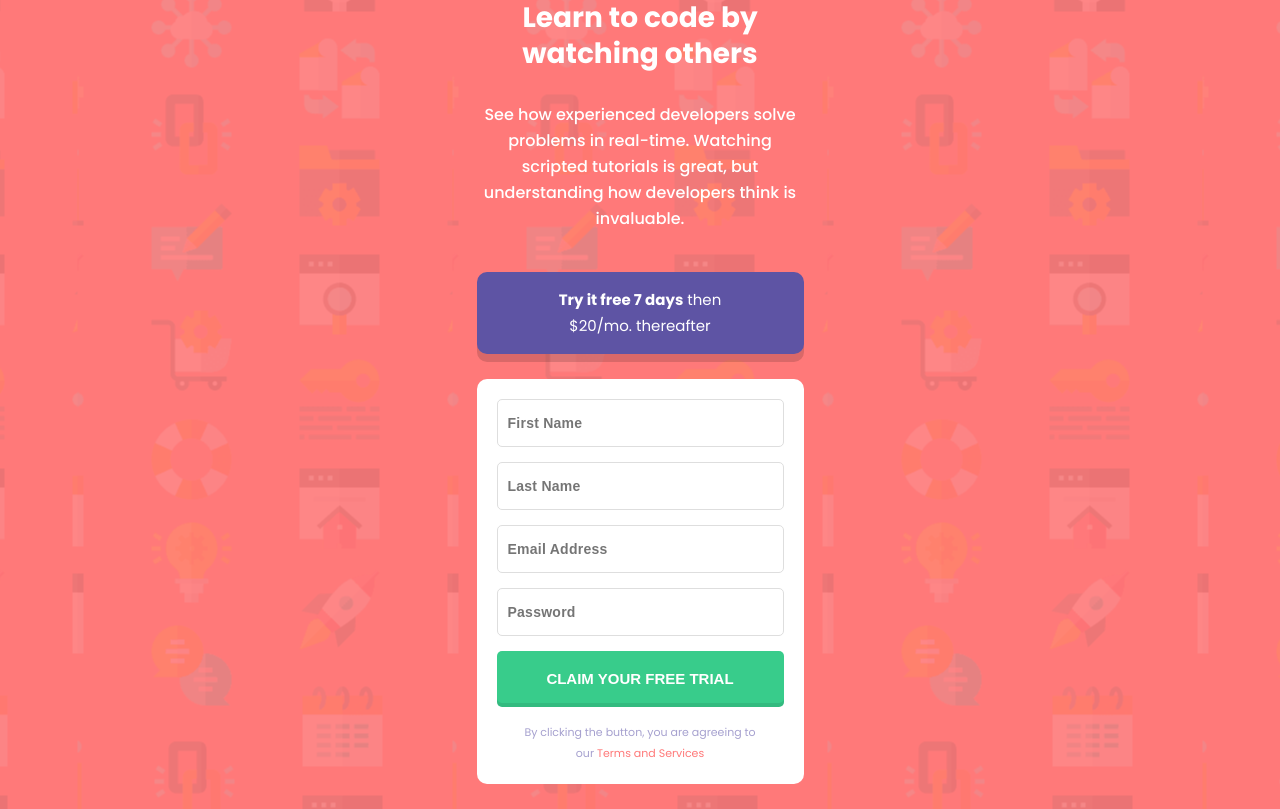
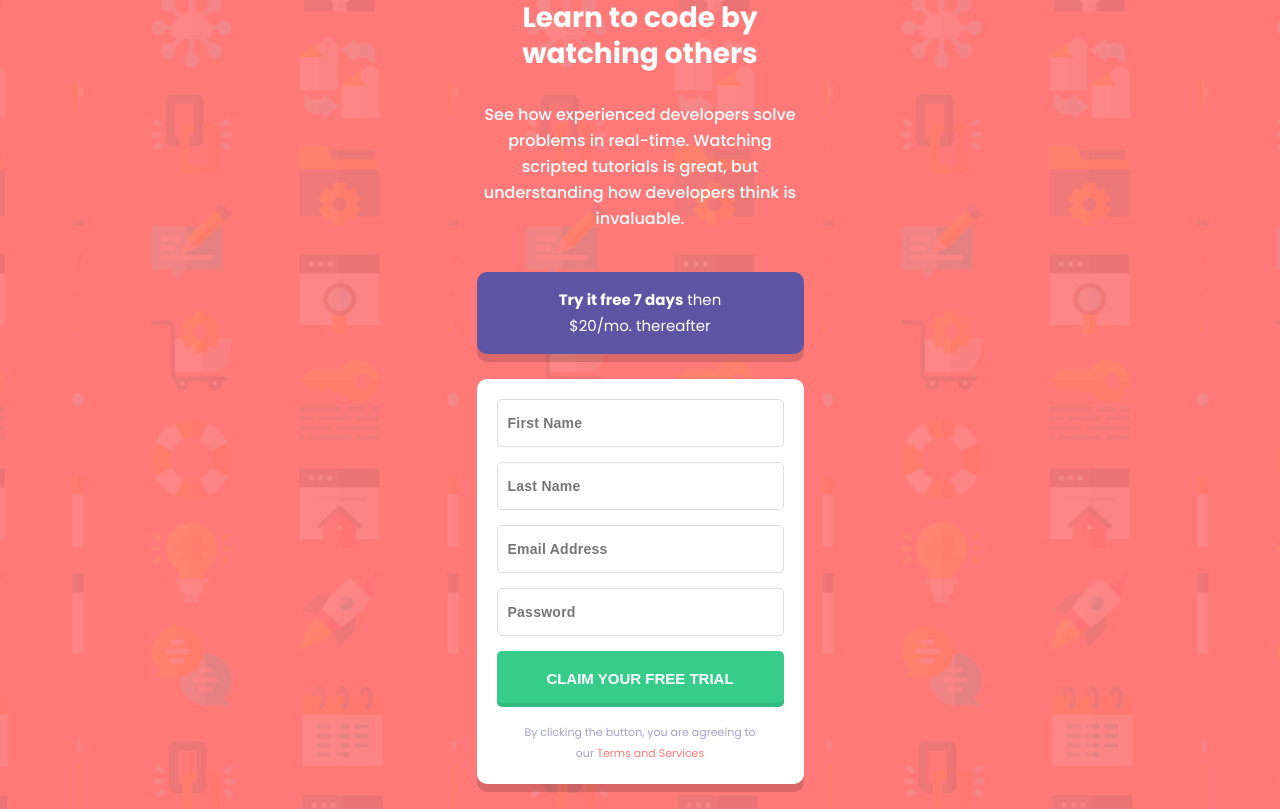
Before and after one commit to suelenbraga2006/intro-component-sign-up-form, a React (Create React App) app: page / in a window 1280 px wide. Built offline with nearby package versions, Linux system fonts and the light colour scheme.

Commit message:
Adicionado box shadow ao form

```diff
--- a/src/components/Form/style.scss
+++ b/src/components/Form/style.scss
@@ -27,6 +27,7 @@
     padding: 20px;
     border-radius: 10px;
     margin: 25px 0;
+    box-shadow: 0px 8px 0px rgba(0, 0, 0, 0.14688);
 
     small {
       display: block;
```
